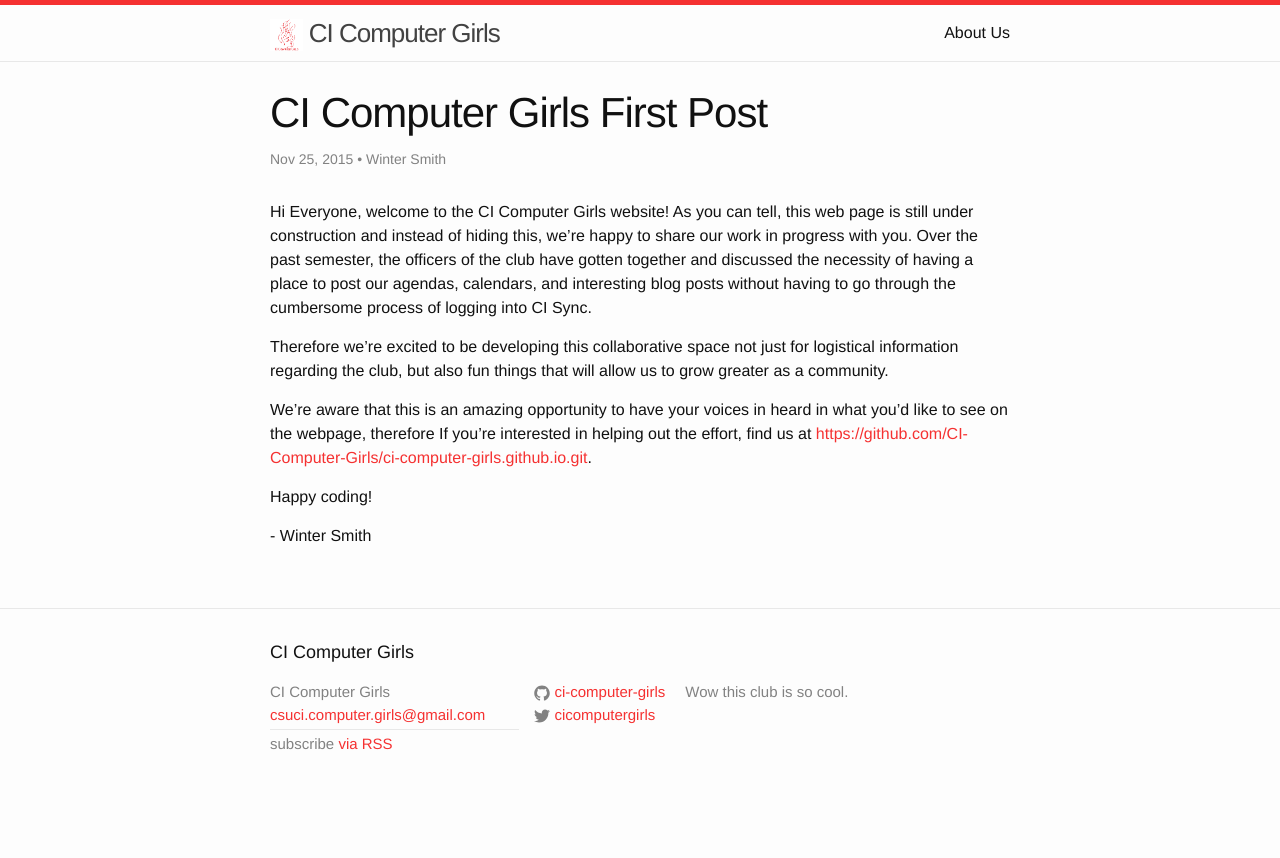
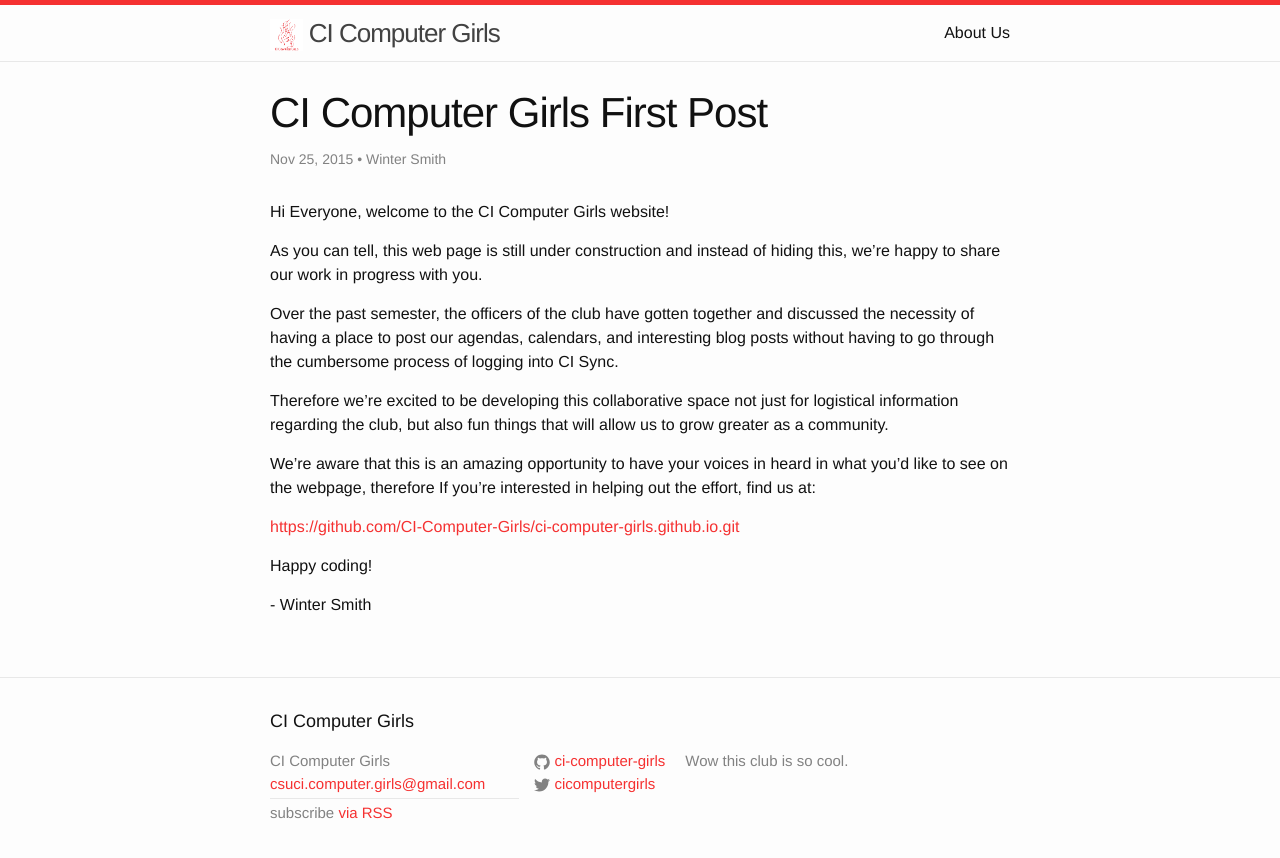
Before and after one commit to CI-Computer-Girls/ci-computer-girls.github.io, a Jekyll site: the page built from _posts/2015-11-24-first-post.markdown, in a window 1280 px wide. Shown: the top 858 px of the page. Built offline with Jekyll 4.4.1, drawn with Linux system fonts in a browser that asks for light colours; some of the changed lines change nothing that is shown.

Commit message:
change first post formatting

```diff
--- a/_posts/2015-11-24-first-post.markdown
+++ b/_posts/2015-11-24-first-post.markdown
@@ -7,12 +7,16 @@ categories: update
 ---
 
 Hi Everyone, welcome to the CI Computer Girls website!
+
 As you can tell, this web page is still under construction and instead of hiding this, we’re happy to share our work in progress with you.
+
 Over the past semester, the officers of the club have gotten together and discussed the necessity of having a place to post our agendas, calendars, and interesting blog posts without having to go through the cumbersome process of logging into CI Sync.
 
 Therefore we’re excited to be developing this collaborative space not just for logistical information regarding the club, but also fun things that will allow us to grow greater as a community.
 
-We’re aware that this is an amazing opportunity to have your voices in heard in what you’d like to see on the webpage, therefore If you’re interested in helping out the effort, find us at <https://github.com/CI-Computer-Girls/ci-computer-girls.github.io.git>.
+We’re aware that this is an amazing opportunity to have your voices in heard in what you’d like to see on the webpage, therefore If you’re interested in helping out the effort, find us at:
+
+<https://github.com/CI-Computer-Girls/ci-computer-girls.github.io.git>
 
 Happy coding!
 
```
